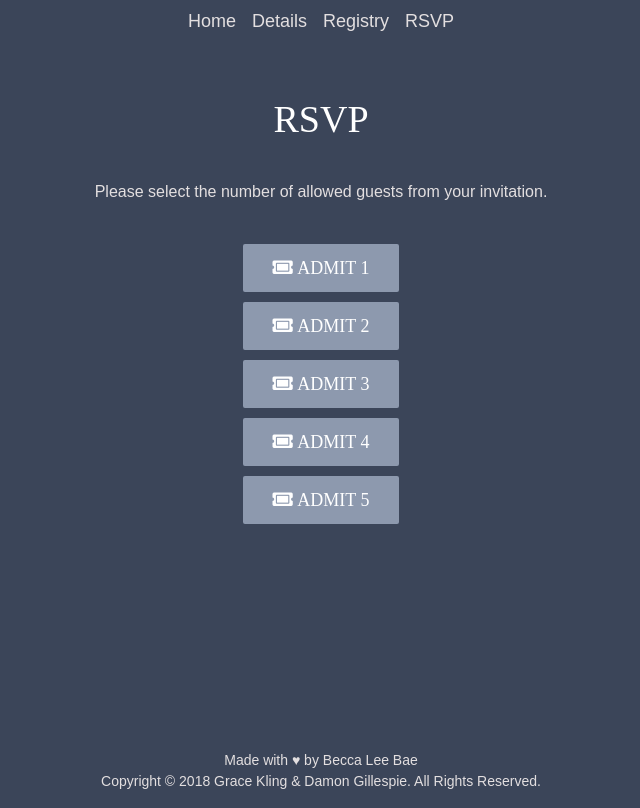
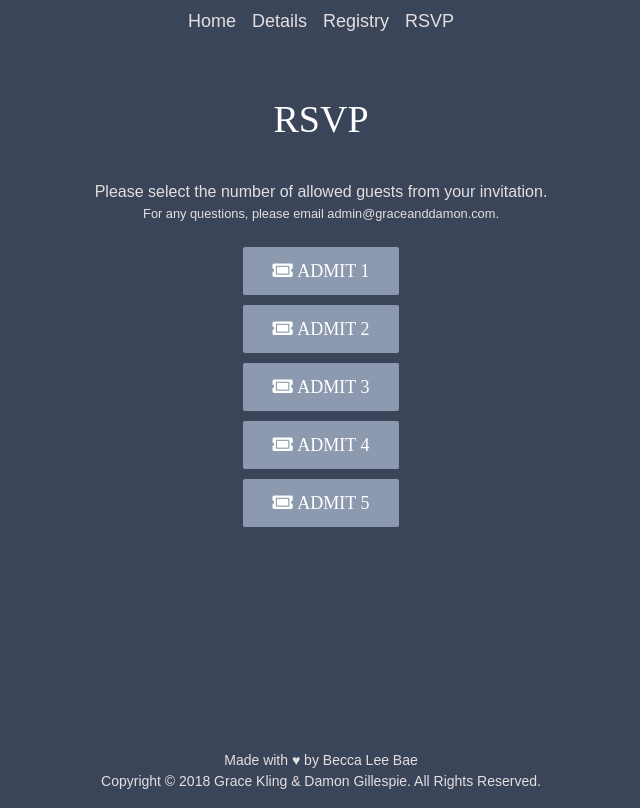
Before and after one commit to beccaLeeBae/Gillespies, a React (Create React App) app: page /#/rsvp in a window 1280 px wide. Shown: the whole page, without its empty margins (319-959 px from the left). Built offline with nearby package versions, Linux system fonts and the light colour scheme; a web font is replaced by a local one.

Commit message:
Set RSVP button as disabled after clicking send

```diff
--- a/src/components/pageRouter.js
+++ b/src/components/pageRouter.js
@@ -26,6 +26,7 @@ class Router extends Component {
 				last_name: null,
 				rsvp_status: false
 			},
+			rsvpSending: false,
 			currentThings: "food",
 			carouselPhotos: [
 				{ src: "https://i.imgur.com/PX6Iq0E.jpg" },
@@ -447,17 +448,18 @@ class Router extends Component {
 				"Thank you for confirming that you can't attend, we're sorry you won't be able to make it to our special day. We hope to see you very soon!\n\nGrace & Damon";
 		}
 
+		this.setState({ rsvpSending: true });
+
 		axios
 			.post(`${this.state.url}/guests`, this.state.inputs)
 			.then(res => {
 				alert(alertMsg);
-				this.setState({ admitNum: 0 });
+				this.setState({ admitNum: 0, rsvpSending: false });
 			})
 			.catch(err => {
 				alert(
-					"We've encountered an error while trying to record your RSVP. Please try again later."
+					"We've encountered an error while trying to record your RSVP. Please try again later or send an email to admin@graceanddamon.com."
 				);
-				// window.location.reload();
 				console.log("Error: ", err);
 			});
 	}
@@ -506,6 +508,7 @@ class Router extends Component {
 							sendRsvp={e => {
 								this.sendRsvp(e);
 							}}
+							rsvpSending={this.state.rsvpSending}
 						/>
 					)}
 				/>
--- a/src/components/rsvp.js
+++ b/src/components/rsvp.js
@@ -1,8 +1,8 @@
 import React, { Component } from "react";
 import NavBar from "./nav";
-import Footer from './footer';
+import Footer from "./footer";
 import Placeholder from "./rsvpPlaceholder";
-import Portal from './rsvpPortal';
+import Portal from "./rsvpPortal";
 import "../App.css";
 
 class RSVP extends Component {
@@ -10,8 +10,20 @@ class RSVP extends Component {
 		return (
 			<div className="container-fluid">
 				<NavBar />
-				{this.props.rsvpReady ? <Portal changeInput={this.props.changeInput} sendRsvp={this.props.sendRsvp} admitText0={this.props.admitText0} admitText1={this.props.admitText1} admitNum={this.props.admitNum} changeAdmitNum={this.props.changeAdmitNum}/> : <Placeholder />}
-				<Footer/>
+				{this.props.rsvpReady ? (
+					<Portal
+						changeInput={this.props.changeInput}
+						sendRsvp={this.props.sendRsvp}
+						admitText0={this.props.admitText0}
+						admitText1={this.props.admitText1}
+						admitNum={this.props.admitNum}
+						changeAdmitNum={this.props.changeAdmitNum}
+						rsvpSending={this.props.rsvpSending}
+					/>
+				) : (
+					<Placeholder />
+				)}
+				<Footer />
 			</div>
 		);
 	}
--- a/src/components/rsvpPortal.js
+++ b/src/components/rsvpPortal.js
@@ -8,11 +8,12 @@ class RsvpPortal extends Component {
 		return (
 			<div className="row rsvp-content d-flex flex-column justify-content-start align-items-center">
 				<p className="section-header-p mt-5">RSVP</p>
-				<p className="copy-p p-3 mb-4">
+				<p className="copy-p pt-3 pl-3 pr-3 m-0">
 					{admitNum === 0
 						? "Please select the number of allowed guests from your invitation."
 						: "Kindly RSVP before August 31. Thank you!"}
 				</p>
+				<small className="m-0 mb-4 pl-3 pr-3">For any questions, please email <a href="mailto:admin@graceanddamon.com">admin@graceanddamon.com</a>.</small>
 				{admitNum === 0 ? (
 					<div className="d-flex flex-column">
 						<button
@@ -101,10 +102,10 @@ class RsvpPortal extends Component {
 							</label>
 						</div>
 						<button
-							onClick={e => this.props.sendRsvp(e)}
 							className="mt-4 mb-5 mini-button"
+							disabled={this.props.rsvpSending}
 						>
-							RSVP
+							{this.props.rsvpSending ? "Sending..." : "RSVP"}
 						</button>
 					</form>
 				)}
```
